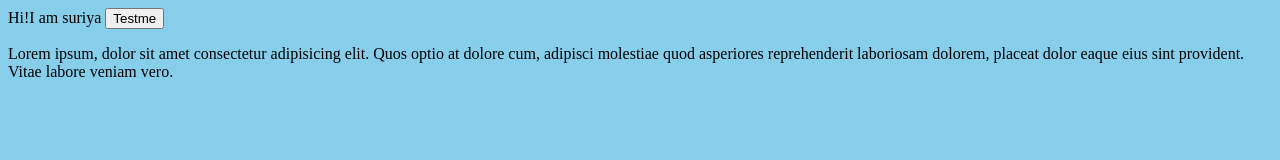
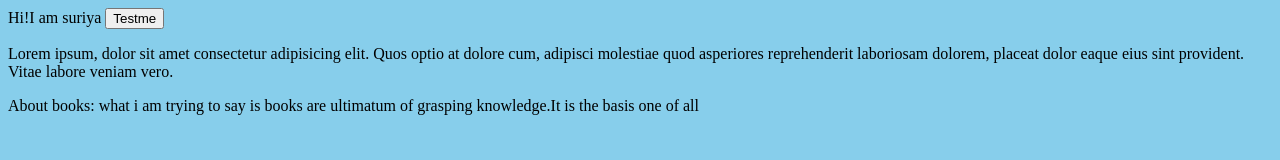
Before and after one commit to suriyaprakash500/neog-sample, a plain HTML site: page index.html in a window 1280 px wide. Drawn offline with Linux system fonts and the light colour scheme.

Commit message:
update-book

```diff
--- a/index.html
+++ b/index.html
@@ -11,5 +11,6 @@
     <button>Testme</button>
     <p>Lorem ipsum, dolor sit amet consectetur adipisicing elit. Quos optio at dolore cum, adipisci molestiae quod asperiores reprehenderit laboriosam dolorem, placeat dolor eaque eius sint provident. Vitae labore veniam vero.</p>
 
+    About books: what i am trying to say is books are ultimatum of grasping knowledge.It is the basis one of all
 </body>
 </html>
```
